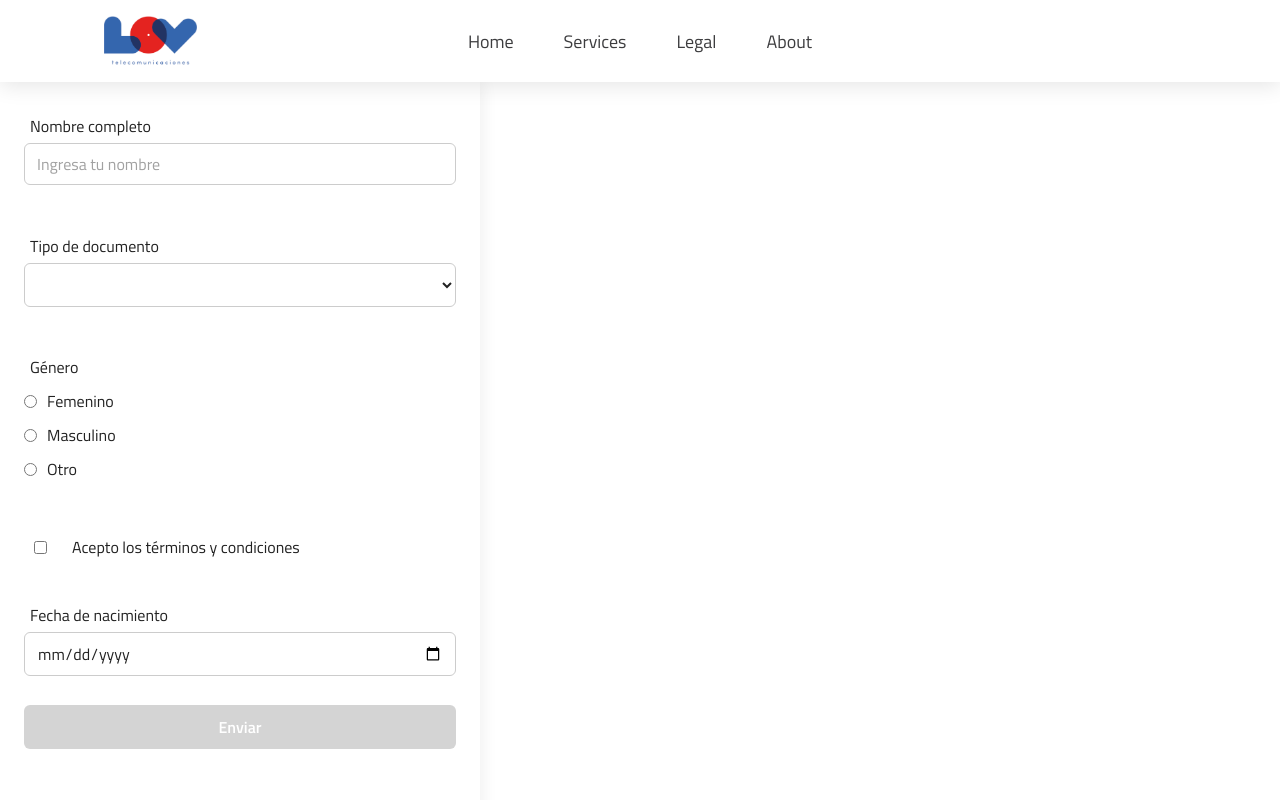
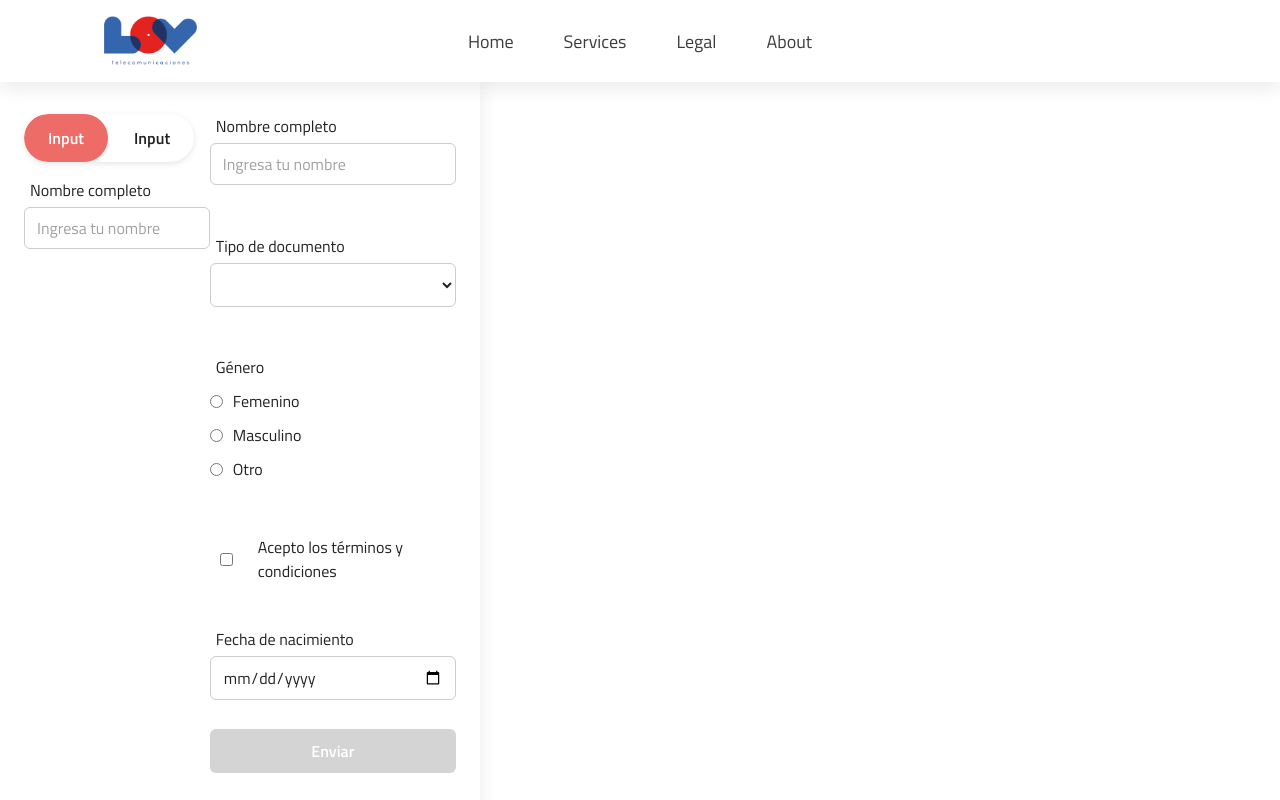
Before and after one commit to innovaciones-co/lov-webpage, an Angular app: page /portabilidad in a window 1280 px wide. Shown: the top 800 px of the page. Built offline with nearby package versions, Linux system fonts and the light colour scheme.

Commit message:
feat: integrate navigation tabs with dynamic input fields in portability form

```diff
--- a/src/app/features/portability/portability.html
+++ b/src/app/features/portability/portability.html
@@ -1,4 +1,5 @@
 <div class="form-container">
+  <app-navigation-tabs [tabs]="tabs"></app-navigation-tabs>
   <form [formGroup]="form()">
     <input-text-field [label]="'Nombre completo'" [placeholder]="'Ingresa tu nombre'" [control]="form().controls.name"
       [error]="'Este campo es obligatorio'"></input-text-field>
--- a/src/app/features/portability/portability.ts
+++ b/src/app/features/portability/portability.ts
@@ -6,6 +6,7 @@ import { SelectComponent } from '../../shared/components/form-fields/select/sele
 import { RadioComponent } from '../../shared/components/form-fields/radio/radio';
 import { CheckboxComponent } from '../../shared/components/form-fields/checkbox/checkbox';
 import { DatePickerComponent } from '../../shared/components/form-fields/date-picker/date-picker';
+import { NavigationTabsComponent } from "../../shared/components/navigation-tabs/navigation-tabs";
 
 @Component({
   selector: 'app-portability',
@@ -20,6 +21,7 @@ import { DatePickerComponent } from '../../shared/components/form-fields/date-pi
     RadioComponent,
     CheckboxComponent,
     DatePickerComponent,
+    NavigationTabsComponent
   ],
 })
 export class Portability {
@@ -33,6 +35,31 @@ export class Portability {
     })
   );
 
+  tabs = [
+    {
+      id: 'input_name',
+      title: 'Input',
+      component: InputTextComponent,
+      inputs: {
+        label: 'Nombre completo',
+        placeholder: 'Ingresa tu nombre',
+        control: this.form().controls.name,
+        error: 'Este campo es obligatorio'
+      }
+    },
+    {
+      id: 'input_surname',
+      title: 'Input',
+      component: InputTextComponent,
+      inputs: {
+        label: 'Apellido completo',
+        placeholder: 'Ingresa tu apellido',
+        control: this.form().controls.name,
+        error: 'Este campo es obligatorio'
+      }
+    },
+  ];
+
   documentOptions = signal([
     { label: 'DNI', value: 'dni' },
     { label: 'Pasaporte', value: 'passport' },
--- a/src/app/shared/components/navigation-tabs/navigation-tabs.html
+++ b/src/app/shared/components/navigation-tabs/navigation-tabs.html
@@ -1,15 +1,15 @@
 <div class="tab-header" role="tablist">
-    @for (tab of tabs(); track tab.id) {
+  @for (tab of tabs(); track tab.id) {
     <button role="tab" class="tablink" [class.active]="isActive(tab)" (click)="selectTab(tab.id)">
-        {{ tab.title }}
+      {{ tab.title }}
     </button>
-    }
+  }
 </div>
 
 <div class="tab-content">
-    @for (tab of tabs(); track tab.id) {
-    <div class="tab-pane" role="tabpanel" [style.display]="isActive(tab) ? 'block' : 'none'">
-        {{ tab.content }}
-    </div>
+  @for (tab of tabs(); track tab.id) {
+    @if (isActive(tab)) {
+      <ng-container *ngComponentOutlet="tab.component; inputs: tab.inputs"></ng-container>
     }
+  }
 </div>
```
Also changed, not shown: src/app/shared/components/navigation-tabs/navigation-tabs.ts (+5 -4 lines).
